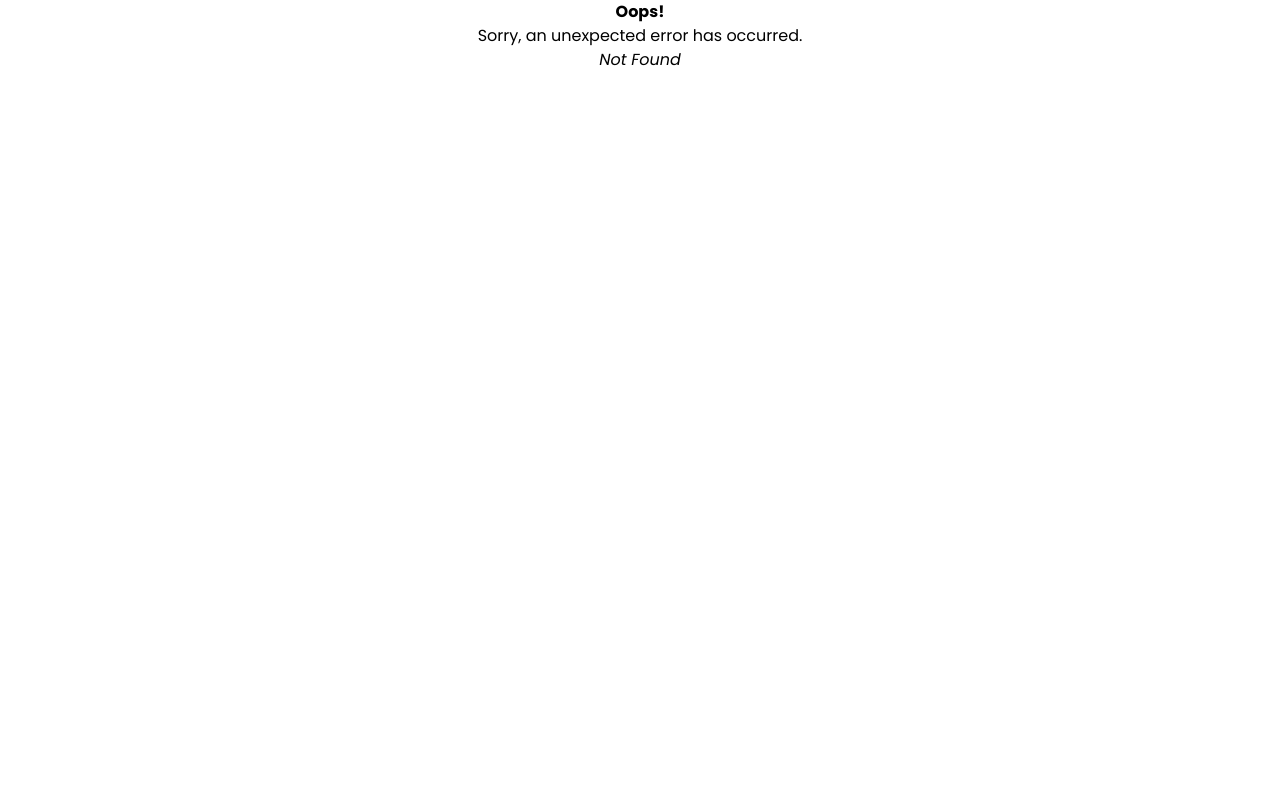
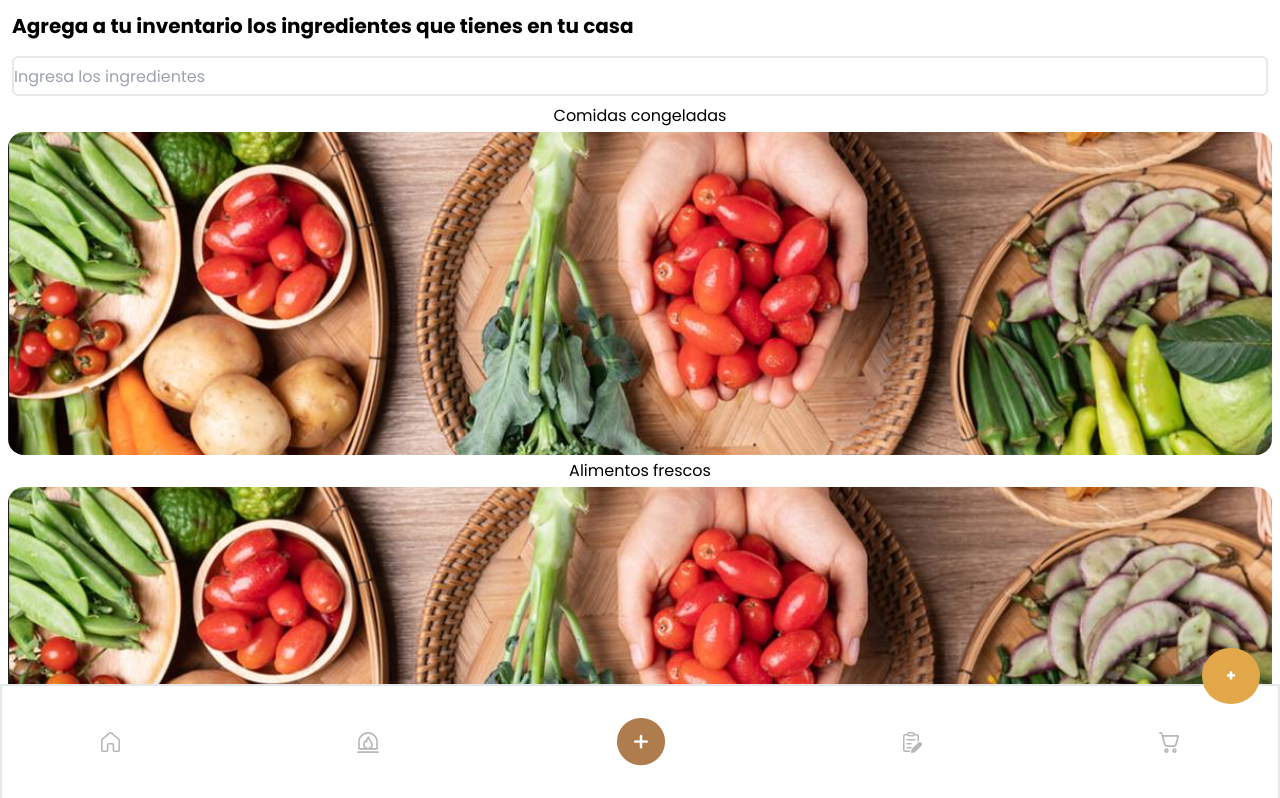
Before and after one commit to No-Country/c16-04-m-node-react, a React (Vite) app in the folder Hiupy/: page /Categories in a window 1280 px wide. Before the commit this address had no page. Shown: the top 798 px of the page. Built offline with nearby package versions, Linux system fonts and the light colour scheme.

Commit message:
add page categories

```diff
--- /dev/null
+++ b/Hiupy/src/pages/Categories.jsx
@@ -0,0 +1,54 @@
+import { NavBar } from "../components";
+import { useState } from "react";
+
+export const Categories = () => {
+  const [searchTerm, setSearchTerm] = useState("");
+
+  const handleInputChange = (event) => {
+    setSearchTerm(event.target.value);
+  };
+
+
+  return (
+    <div className="flex flex-col m-1 text-center">
+      <NavBar />
+
+      <h3 className="m-2 text-left text-xl font-bold ">
+        Agrega a tu inventario los ingredientes que tienes en tu casa{" "}
+      </h3>
+      <input
+        className="m-2 border-2 h-10 border-gray-200 rounded-md"
+        type="text"
+        placeholder="Ingresa los ingredientes"
+        value={searchTerm}
+        onChange={handleInputChange}
+      />
+
+      <h3 className="text-center"> Comidas congeladas </h3>
+      <img
+        className=" w-4/3 h-3/6  rounded-2xl m-1"
+        src="/public/assets/images/alimentosCategories.png"
+      />
+      <h3 className="text-center"> Alimentos frescos </h3>
+      <img
+        className=" w-4/3 h-1/4 rounded-2xl m-1"
+        src="/public/assets/images/alimentosCategories.png"
+      />
+      <h3 className="text-center"> Alimentos secos </h3>
+      <img
+        className=" w-4/3 h-3/6  rounded-2xl m-1"
+        src="/public/assets/images/alimentosCategories.png"
+      />
+      <h3 className="text-center"> Huerta </h3>
+      <img
+        className=" w-4/3 h-3/6 rounded-2xl m-1"
+        src="/public/assets/images/alimentosCategories.png"
+      />
+      <div className="relative">
+      <button className="fixed bottom-24 right-5 bg-e2a748 hover:bg-orange-900 text-white font-bold py-4 px-6 rounded-full">
+        +
+      </button>
+      </div>
+    </div>
+  );
+};
--- a/Hiupy/src/pages/Login.jsx
+++ b/Hiupy/src/pages/Login.jsx
@@ -1,4 +1,4 @@
-//  import { NavBar } from "../components";
+import { NavBar } from "../components";
 import { LoginForm } from "../components";
 
 export const Login = () => {
@@ -11,7 +11,7 @@ export const Login = () => {
                 </h1>
                 <LoginForm/>
             </div>
-            {/* <NavBar /> */}
+            <NavBar />
         </>
     );
 };
--- a/Hiupy/src/pages/Register.jsx
+++ b/Hiupy/src/pages/Register.jsx
@@ -120,7 +120,7 @@ export const Register = () => {
         <div className=" flex gap-1 place-content-center">
           <label className=" content-center">¿Ya tenés cuenta?</label>
           <p className="text-orange-500 font-medium"> Ingresa </p>
-        </div>
+        </div>g
       </form>
     </div>
   );
--- a/Hiupy/src/pages/index.js
+++ b/Hiupy/src/pages/index.js
@@ -3,3 +3,4 @@ export * from "./Login";
 export * from "./LoadingPage";
 export * from "./ErrorPage";
 export * from "./Register";
+export * from "./Categories"
--- a/Hiupy/tailwind.config.js
+++ b/Hiupy/tailwind.config.js
@@ -6,6 +6,7 @@ module.exports = {
     extend: {
       backgroundColor: {
         af7d4d: "#AF7D4D",
+        e2a748: '#E2A748',
       },
       textColor: {
         ff9c00: "#FF9C00",
```
Also changed, not shown: Hiupy/src/router/AppRouter.jsx (+6 -1 lines), Hiupy/public/assets/images/alimentosCategories.png (added).
